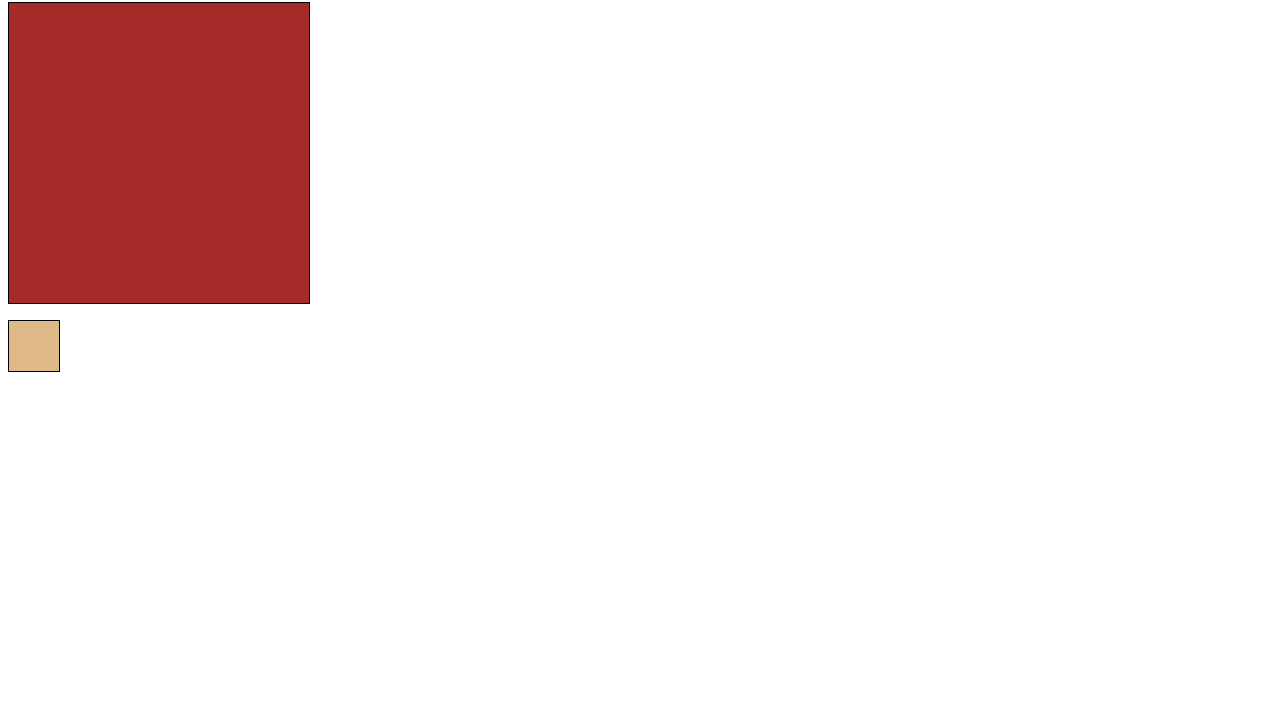
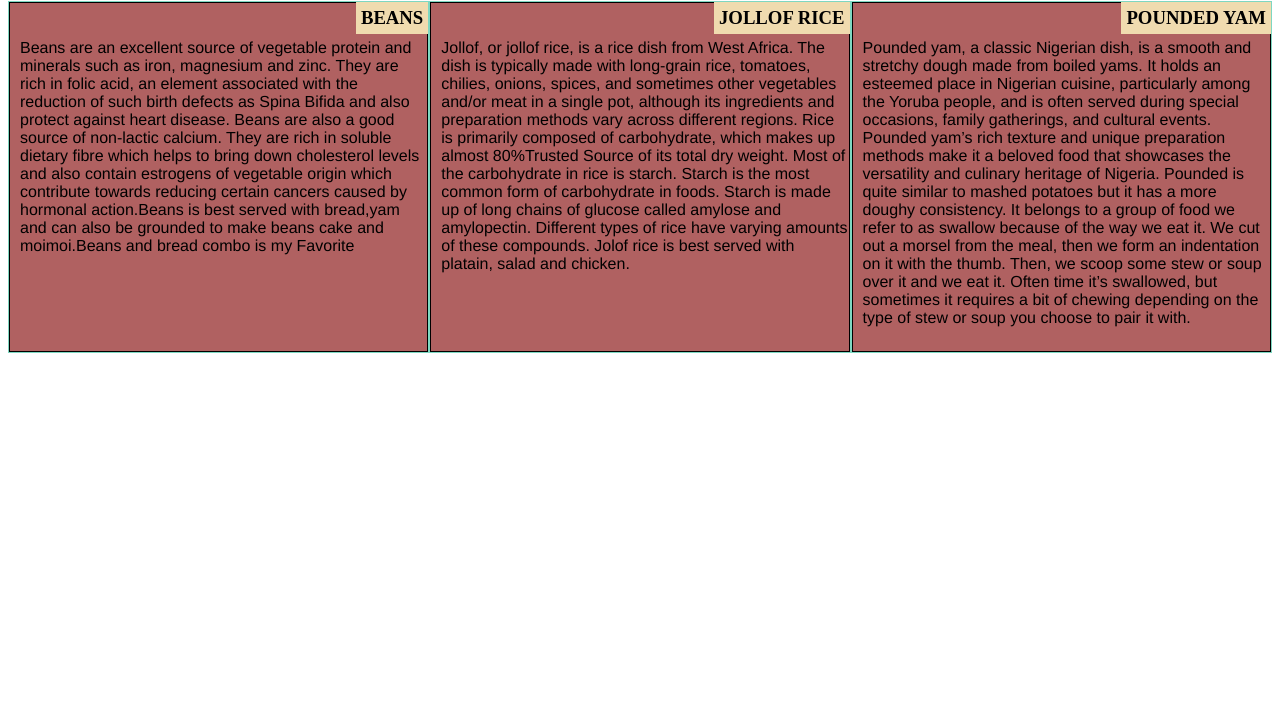
Before and after one commit to Tosinvee/coursera-test, a plain HTML site: page module2-solution/index.html in a window 1280 px wide. Shown: the part 72-800 px from the top of the page. Drawn offline with Linux system fonts and the light colour scheme.

Commit message:
commiting is kul

```diff
--- a/module2-solution/css/style.css
+++ b/module2-solution/css/style.css
@@ -1,19 +1,124 @@
-/********** Base styles **********/
+/***Base styles***/
+* {
+  box-sizing: border-box;
+}
 h1 {
-    margin-bottom: 15px;
+  margin-bottom: 15px;
+  text-align: center;
+}
+.container{
+  margin left: 20px;
+  position: relative;
+
+}
+.content  {
+  border: 1px solid black;
+  background-color: #B06161;
+  height: 350px;
+  padding-top: 20px;
+  padding-left: 10px;
+  font-family: helvetica;
+  color: black;
+
+}
+h3 {
+  background-color: #F0DBAF;
+  padding: 5px;
+  margin: 0;
+  position: absolute;
+  top: 0;
+  right: 0;
+
+}
+.row{
+  width: 100%;
+}
+
+/****Tablet view****/
+@media (min-width: 992px) {
+  .col-lg-1, .col-lg-2, .col-lg-3, .col-lg-4, .col-lg-5, .col-lg-6, .col-lg-7, .col-lg-8, .col-lg-9, .col-lg-10, .col-lg-11, .col-lg-12 {
+    float: left;
+    border: 1px solid  #7ED7C1;
   }
+  .col-lg-1 {
+    width: 8.33%;
+  }
+  .col-lg-2 {
+    width: 16.66%;
+  }
+  .col-lg-3 {
+    width: 25%;
+  }
+  .col-lg-4 {
+    width: 33.33%;
+  }
+  .col-lg-5 {
+    width: 41.66%;
+  }
+  .col-lg-6 {
+    width: 50%;
+  }
+  .col-lg-7 {
+    width: 58.33%;
+  }
+  .col-lg-8 {
+    width: 66.66%;
+  }
+  .col-lg-9 {
+    width: 74.99%;
+  }
+  .col-lg-10 {
+    width: 83.33%;
+  }
+  .col-lg-11 {
+    width: 91.66%;
+  }
+  .col-lg-12 {
+    width: 100%;
+  }
+ }
 
-  p {
-    border: 1px solid black;
-    margin-bottom: 15px;
+ /***Desktop view***/
+ @media (min-width: 768px) and (max-width: 991px) {
+  .col-md-1, .col-md-2, .col-md-3, .col-md-4, .col-md-5, .col-md-6, .col-md-7, .col-md-8, .col-md-9, .col-md-10, .col-md-11, .col-md-12 {
+    float: left;
+    border: 1px solid  #7ED7C1;
+
   }
-  #p1 {
-    background-color: #A52A2A;
-    width: 300px;
-    height: 300px;
+  .col-md-1 {
+    width: 8.33%;
   }
-  #p2 {
-    background-color: #DEB887;
-    width: 50px;
-    height: 50px;
+  .col-md-2 {
+    width: 16.66%;
   }
+  .col-md-3 {
+    width: 25%;
+  }
+  .col-md-4 {
+    width: 33.33%;
+  }
+  .col-md-5 {
+    width: 41.66%;
+  }
+  .col-md-6 {
+    width: 50%;
+  }
+  .col-md-7 {
+    width: 58.33%;
+  }
+  .col-md-8 {
+    width: 66.66%;
+  }
+  .col-md-9 {
+    width: 74.99%;
+  }
+  .col-md-10 {
+    width: 83.33%;
+  }
+  .col-md-11 {
+    width: 91.66%;
+  }
+  .col-md-12 {
+    width: 100%;
+  }
+}
--- a/module2-solution/index.html
+++ b/module2-solution/index.html
@@ -1,21 +1,75 @@
 <!DOCTYPE html>
-<html>
-	<head>
-		<meta charset="utf-8">
-		<meta http-equiv="X-UA-Compatible" content="IE=edge">
-		<title></title>
-		<meta name="description" content="">
-		<meta name="viewport" content="width=device-width, initial-scale=1">
-		<link rel="stylesheet" href="css/style.css">
-	</head>
-	<body>
-		<h1>Media Queries</h1>
+<html lang="en">
+<head>
+	<meta charset="UTF-8">
+	<meta name="viewport" content="width=device-width, initial-scale=1.0">
+	<title>Document</title>
+	<link rel="stylesheet" href="css/style.css">
+</head>
+<body>
+	 <h1>My Favorite Foods</h1>
+	 <div class="row">
+		<div class="col-lg-4 col-md-6 col-sm-12">
+			<div class="container">
+				<h3>BEANS</h3>
+				<div class="content">
+					<p>Beans are an excellent source of vegetable
+						protein and minerals such as iron, magnesium
+						and zinc. They are rich in folic acid, an element
+						associated with the reduction of such birth
+						defects as Spina Bifida and also protect against
+						heart disease. Beans are also a good source
+						of non-lactic calcium. They are rich in soluble
+						dietary fibre which helps to bring down
+						cholesterol levels and also contain estrogens
+						of vegetable origin which contribute towards
+						reducing certain cancers caused by hormonal
+						action.Beans is best served with bread,yam
+						and can also be grounded to make beans cake
+						and moimoi.Beans and bread combo is my Favorite
+					</p>
+				</div>
+			</div>
+		</div>
+		<div class="col-lg-4 col-md-6 col-sm-12">
+			<div class="container">
+				<h3>JOLLOF RICE</h3>
+				<div class="content">
+					<p>
+						Jollof, or jollof rice, is a rice dish from West Africa.
+						The dish is typically made with long-grain rice, tomatoes, chilies, onions, spices,
+						and sometimes other vegetables and/or meat in a single pot,
+						although its ingredients and preparation methods vary across different regions.
+						Rice is primarily composed of carbohydrate, which makes up almost 80%Trusted Source of its total dry weight.
+						Most of the carbohydrate in rice is starch. Starch is the most common form of carbohydrate in foods.
+						Starch is made up of long chains of glucose called amylose and amylopectin.
+						Different types of rice have varying amounts of these compounds.
+						Jolof rice is best served with platain, salad and chicken.
+					</p>
+				</div>
+			</div>
+		</div>
+		<div class="col-lg-4 col-md-6 col-sm-12">
+			<div class="container">
+				<h3>POUNDED YAM</h3>
+				<div class="content">
+					<p>Pounded yam, a classic Nigerian dish, is a smooth and stretchy dough made from boiled yams.
+					   It holds an esteemed place in Nigerian cuisine, particularly among the Yoruba people,
+					   and is often served during special occasions, family gatherings, and cultural events.
+					   Pounded yam’s rich texture and unique preparation methods make it a beloved food that
+					   showcases the versatility and culinary heritage of Nigeria.
+					   Pounded is quite similar to mashed potatoes but it has a more doughy consistency.
+					   It belongs to a group of food we refer to as swallow because of the way we eat it.
+					   We cut out a morsel from the meal,  then we form an indentation on it with the thumb.
+					   Then, we scoop some stew or soup over it and we eat it.
+					   Often time it’s swallowed, but sometimes it requires a bit of chewing
+					   depending on the type of stew or soup you choose to pair it with.
+					</p>
+				</div>
+			</div>
+		</div>
 
-<p id="p1"></p>
-<p id="p2"></p>
+	 </div>
 
-
-
-		<script src="" async defer></script>
-	</body>
+</body>
 </html>
```
